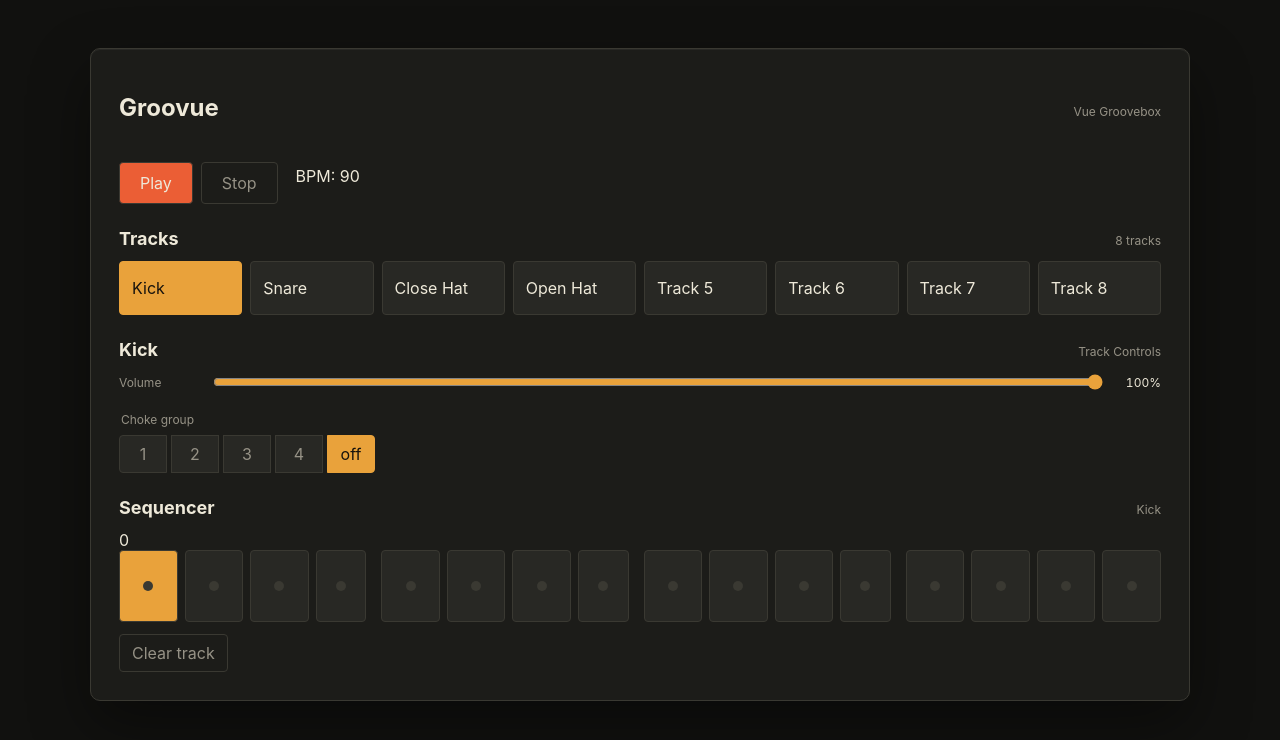
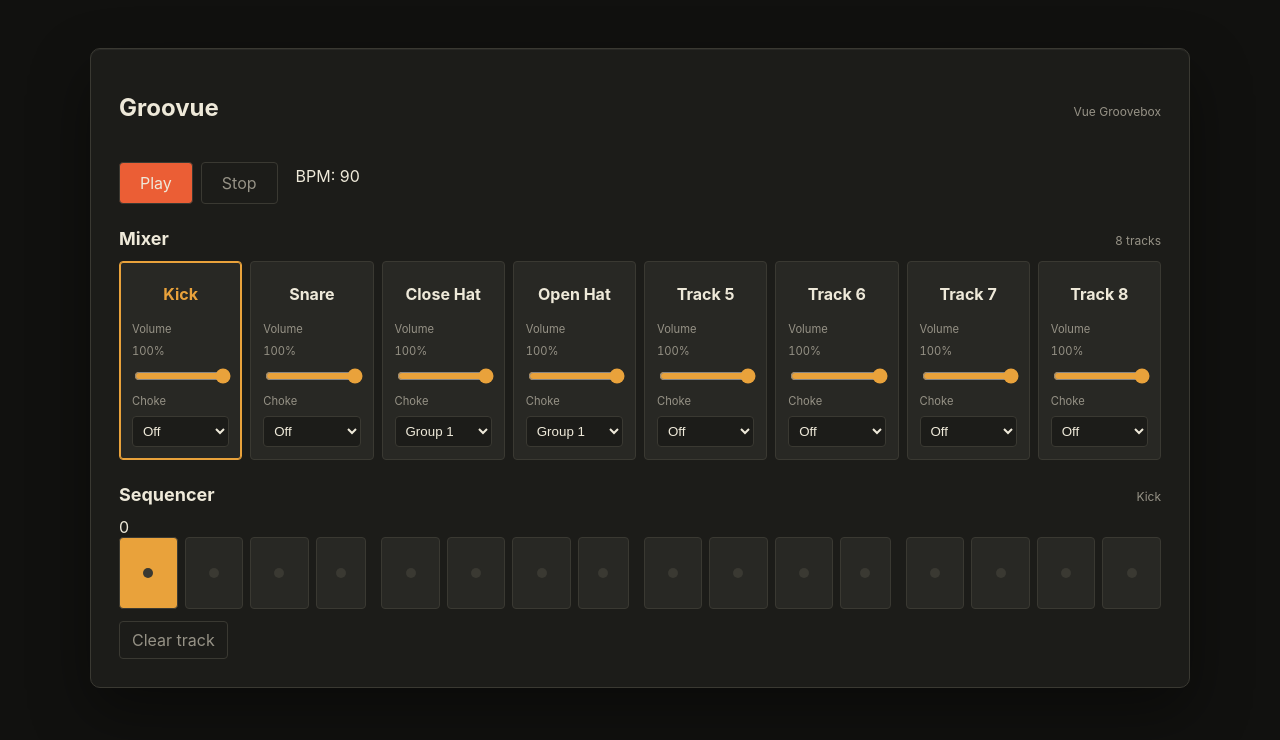
Before and after one commit to jpweijers/groovuebox, a Vue app: page / in a window 1280 px wide. Shown: the top 740 px of the page. Built offline with nearby package versions, Linux system fonts and the light colour scheme.

Commit message:
feat: mixer

```diff
--- a/src/App.vue
+++ b/src/App.vue
@@ -1,11 +1,10 @@
 <script setup lang="ts">
 import Sequencer from '@/components/Sequencer.vue'
 import { useGroovebox } from '@/composables/useGroovebox.ts'
-import TrackSelector from '@/components/TrackSelector.vue'
 import TransportControls from '@/components/TransportControls.vue'
-import TrackControls from '@/components/TrackControls.vue'
+import Mixer from '@/components/Mixer.vue'
 
-const { state, selectTrack, toggleStep, clearSelectedTrack, changeChokeGroup, setTrackVolume } =
+const { state, selectTrack, toggleStep, clearSelectedTrack, setTrackVolume, setTrackChokeGroup } =
   useGroovebox()
 </script>
 
@@ -18,16 +17,12 @@ const { state, selectTrack, toggleStep, clearSelectedTrack, changeChokeGroup, se
 
     <TransportControls />
 
-    <TrackSelector
+    <Mixer
       :tracks="state.tracks"
       :selected="state.selectedTrack"
-      @selected="(index: number) => selectTrack(index)"
-    />
-
-    <TrackControls
-      :track="state.tracks[state.selectedTrack]!"
-      @change-choke-group="(group) => changeChokeGroup(group)"
-      @change-volume="(volume) => setTrackVolume(volume)"
+      @select="(index) => selectTrack(index)"
+      @changeVolume="(id, volume) => setTrackVolume(id, volume)"
+      @changeChokeGroup="(id, group) => setTrackChokeGroup(id, group)"
     />
 
     <Sequencer
--- /dev/null
+++ b/src/components/Mixer.vue
@@ -0,0 +1,41 @@
+<script lang="ts" setup>
+import type { Track } from '@/domain/track.interface.ts'
+import MixerChannel from '@/components/MixerChannel.vue'
+import type {ChokeGroup} from "@/domain/choke-groups.enum.ts";
+
+const { tracks, selected } = defineProps<{ tracks: Track[]; selected: number }>()
+
+defineEmits<{
+  select: [index: number]
+  changeVolume: [id: string, volume: number]
+  changeChokeGroup: [id: string, group: ChokeGroup]
+}>()
+</script>
+
+<template>
+  <section>
+    <header>
+      <h2>Mixer</h2>
+      <span>{{ tracks.length }} tracks</span>
+    </header>
+    <div class="channels">
+      <MixerChannel
+        v-for="(track, index) in tracks"
+        :track="track"
+        :selected="selected === index"
+        :key="track.id"
+        @select="$emit('select', index)"
+        @changeVolume="(volume) => $emit('changeVolume', track.id, volume)"
+        @changeCokeGroup="(group) => $emit('changeChokeGroup', track.id, group)"
+      />
+    </div>
+  </section>
+</template>
+
+<style scoped>
+.channels {
+  display: grid;
+  grid-template-columns: repeat(8, minmax(0, 1fr));
+  gap: 8px;
+}
+</style>
--- /dev/null
+++ b/src/components/MixerChannel.vue
@@ -0,0 +1,113 @@
+<script lang="ts" setup>
+import type { Track } from '@/domain/track.interface.ts'
+import type { ChokeGroup } from '@/domain/choke-groups.enum.ts'
+
+const { track, selected } = defineProps<{ track: Track; selected: boolean }>()
+
+const emit = defineEmits<{
+  select: []
+  changeVolume: [number]
+  changeCokeGroup: [ChokeGroup]
+}>()
+
+function changeVolume(event: InputEvent): void {
+  const input = event.target as HTMLInputElement
+  emit('changeVolume', Number(input.value))
+}
+
+function changeChokeGroup(event: Event): void {
+  const input = event.target as HTMLInputElement
+  const group = input.value === '' ? null : (Number(input.value) as ChokeGroup)
+  emit('changeCokeGroup', group)
+}
+</script>
+
+<template>
+  <article class="channel" :class="{ selected }">
+    <button type="button" class="track-select" :aria-pressed="selected" @click="emit('select')">
+      {{ track.name }}
+    </button>
+
+    <label :for="`volume-${track.id}`">Volume</label>
+
+    <output :for="`volume-${track.id}`"> {{ Math.round(track.volume * 100) }}% </output>
+
+    <input
+      :id="`volume-${track.id}`"
+      type="range"
+      min="0"
+      max="1"
+      step="0.01"
+      :value="track.volume"
+      @input="changeVolume"
+    />
+
+    <label :for="`choke-${track.id}`">Choke</label>
+
+    <select :id="`choke-${track.id}`" :value="track.chokeGroup ?? ''" @change="changeChokeGroup">
+      <option value="">Off</option>
+      <option value="1">Group 1</option>
+      <option value="2">Group 2</option>
+      <option value="3">Group 3</option>
+      <option value="4">Group 4</option>
+    </select>
+  </article>
+</template>
+
+<style scoped>
+.channel {
+  display: grid;
+  gap: 8px;
+  min-width: 0;
+  padding: 12px;
+  background: var(--panel-raised);
+  border: 1px solid var(--border);
+  border-radius: var(--radius-small);
+}
+
+.channel.selected {
+  border-color: var(--amber);
+  box-shadow: inset 0 0 0 1px var(--amber);
+}
+
+.track-select {
+  min-width: 0;
+  padding: 10px 6px;
+  overflow: hidden;
+  color: var(--text);
+  font-weight: 700;
+  text-overflow: ellipsis;
+  white-space: nowrap;
+  background: transparent;
+  border: 0;
+  cursor: pointer;
+}
+
+.selected .track-select {
+  color: var(--amber);
+}
+
+label,
+output {
+  color: var(--text-muted);
+  font-size: 0.7rem;
+}
+
+output {
+  font-variant-numeric: tabular-nums;
+}
+
+input {
+  width: 100%;
+  accent-color: var(--amber);
+}
+
+select {
+  width: 100%;
+  padding: 6px;
+  color: var(--text);
+  background: var(--panel);
+  border: 1px solid var(--border);
+  border-radius: var(--radius-small);
+}
+</style>
--- a/src/composables/useGroovebox.ts
+++ b/src/composables/useGroovebox.ts
@@ -4,6 +4,7 @@ import type { GrooveBoxState } from '@/domain/groovebox-state.interface.ts'
 import { SequencerScheduler } from '@/audio/SequenceScheduler.ts'
 import { audioEngine } from '@/audio/AudioEngine.ts'
 import type { ChokeGroup } from '@/domain/choke-groups.enum.ts'
+import type { Track } from '@/domain/track.interface.ts'
 
 const state = ref<GrooveBoxState>(createGroovebox())
 const scheduler = new SequencerScheduler({
@@ -74,11 +75,30 @@ export function useGroovebox() {
     }
   }
 
-  function setTrackVolume(volume: number): void {
+  function setCurrentTrackVolume(volume: number): void {
     const track = state.value.tracks[state.value.selectedTrack]
     if (track) {
       track.volume = volume
       audioEngine.setTrackVolume(track.id, volume)
+    }
+  }
+
+  function findTrack(id: string): Track | undefined {
+    return state.value.tracks.find((track) => track.id === id)
+  }
+
+  function setTrackVolume(id: string, volume: number): void {
+    const track = findTrack(id)
+    if (track) {
+      track.volume = volume
+      audioEngine.setTrackVolume(track.id, volume)
+    }
+  }
+
+  function setTrackChokeGroup(id: string, chokeGroup: ChokeGroup): void {
+    const track = findTrack(id)
+    if (track) {
+      track.chokeGroup = chokeGroup
     }
   }
 
@@ -91,6 +111,8 @@ export function useGroovebox() {
     play,
     stop,
     changeChokeGroup,
+    setCurrentTrackVolume,
     setTrackVolume,
+    setTrackChokeGroup,
   }
 }
```
